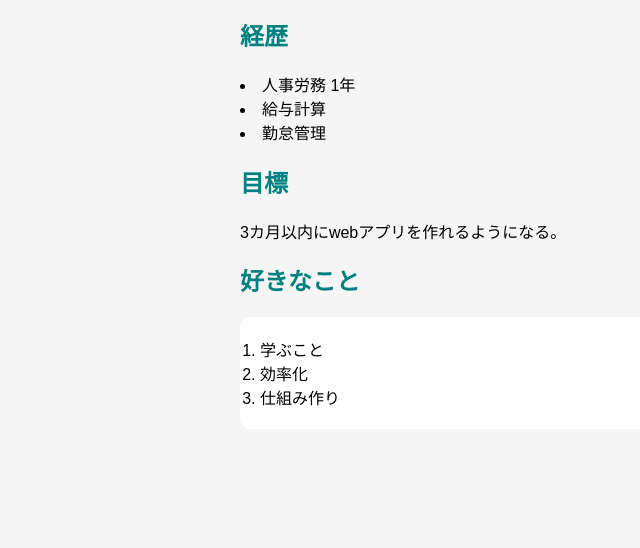
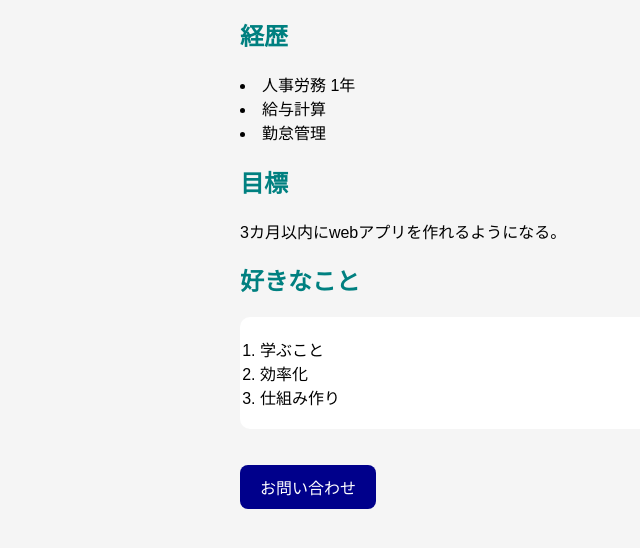
Before and after one commit to tengdaicai-ship-it/my-first-website, a plain HTML site: page index.html in a window 1280 px wide. Shown: the part 174-722 px from the top of the page, without its empty margins (0-640 px from the left). Drawn offline with Linux system fonts and the light colour scheme.

Commit message:
add css file

```diff
--- a/index.html
+++ b/index.html
@@ -25,6 +25,8 @@
             <li>効率化</li>
             <li>仕組み作り</li>
         </ol>
+
+        <a href="#" class="bin">お問い合わせ</a>
         </div>
     </body>
 </html>
--- a/style.css
+++ b/style.css
@@ -22,3 +22,17 @@ ul, ol {
     max-width: 800px;
     margin: 0 auto;
 }
+
+.bin {
+    display: inline-block;
+    padding: 10px 20px;
+    background-color: darkblue;
+    color: white;
+    text-decoration: none;
+    border-radius: 8px;
+    margin-top: 20px;
+}
+
+.bin:hover {
+    background-color: teal;
+}
```
